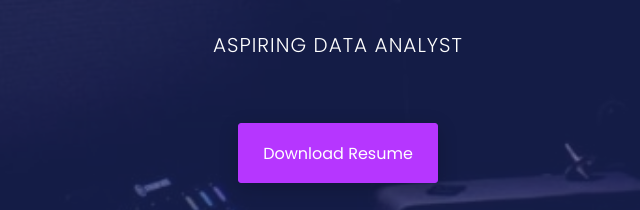
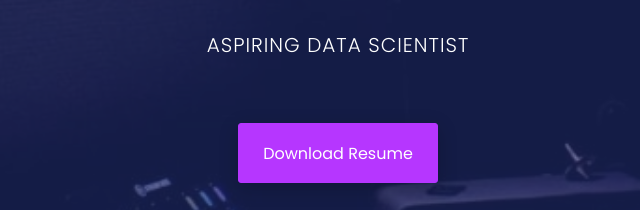
Before and after one commit to sameeratanveer/sameeratanveer.github.io, a plain HTML site: page index.html in a window 1280 px wide. Shown: the part 477-687 px from the top of the page, 302-942 px from the left. Drawn offline with nearby package versions, Linux system fonts and the light colour scheme.

Commit message:
Update index.html

```diff
--- a/index.html
+++ b/index.html
@@ -217,7 +217,7 @@
 					<div class="col-md-12 text-center">
 						<div class="header-text">
 							<h2>hi <span>,</span> i am <br> Sameera <br> Tanveer <span>.</span>   </h2>
-							<p>Aspiring Data analyst</p>
+							<p>Aspiring Data Scientist</p>
 							<a href="assets/download/sameera_tanveer_resume_pdf.pdf" download>download resume</a>
 						</div><!--/.header-text-->
 					</div><!--/.col-->
```
